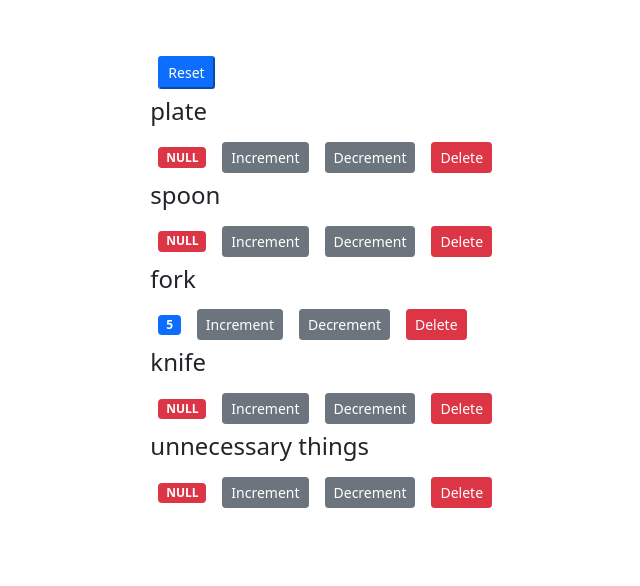
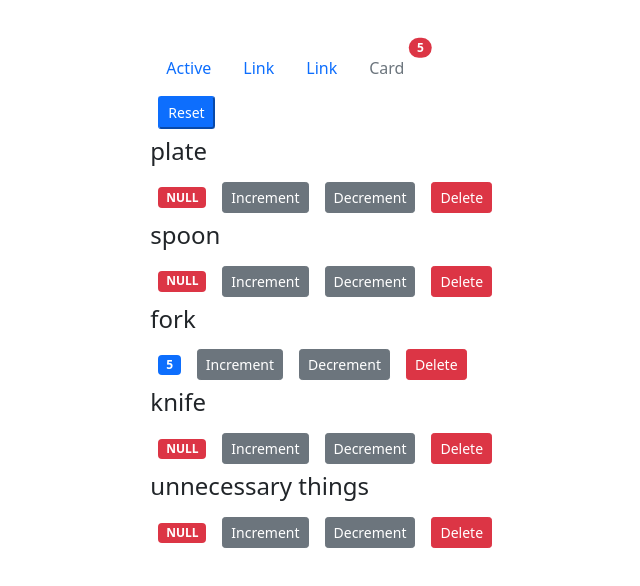
Before and after one commit to Yupiter78/react-counter, a React (Create React App) app: page / in a window 1280 px wide. Shown: the top 586 px of the page, without its empty margins (87-727 px from the left). Built offline with nearby package versions, Linux system fonts and the light colour scheme.

Commit message:
feat: add navbar components

```diff
--- a/src/App.jsx
+++ /dev/null
@@ -1,14 +0,0 @@
-import "./App.css";
-import Counters from "./components/counters";
-
-function App() {
-    return (
-        <div className="col-lg-8 mx-auto p-4 py-md-5">
-            <main>
-                <Counters />
-            </main>
-        </div>
-    );
-}
-
-export default App;
--- /dev/null
+++ b/src/app.jsx
@@ -0,0 +1,59 @@
+import React, { useState } from "react";
+import Counters from "./components/counters";
+import NavBar from "./components/navBar";
+
+function App() {
+    const initialState = [
+        { value: 0, id: 1, name: "plate" },
+        { value: 0, id: 2, name: "spoon" },
+        { value: 5, id: 3, name: "fork" },
+        { value: 0, id: 4, name: "knife" },
+        { value: 0, id: 5, name: "unnecessary things" }
+    ];
+    const [counters, setCounters] = useState(initialState);
+
+    const handleIncrement = (counterId, counterValue) => {
+        const newCounters = [...counters];
+        const indexCounter = newCounters.findIndex(
+            (counter) => counter.id === counterId
+        );
+        newCounters[indexCounter].value = counterValue + 1;
+        setCounters(newCounters);
+    };
+    const handleDecrement = (counterId) => {
+        setCounters(
+            counters.map((counter) => {
+                if (counter.id === counterId && counter.value > 0) {
+                    counter.value -= 1;
+                }
+                return counter;
+            })
+        );
+    };
+    const handleDelete = (counterId) => {
+        console.log(`delete counter id:${counterId}`);
+        setCounters(counters.filter((counter) => counter.id !== counterId));
+    };
+    const handleReset = () => {
+        setCounters(initialState);
+    };
+
+    const handleTotalItems = () =>
+        counters.reduce((prev, cur) => prev + cur.value, 0);
+    return (
+        <div className="col-lg-8 mx-auto p-4 py-md-5">
+            <main>
+                <NavBar totalItems={handleTotalItems()} />
+                <Counters
+                    onIncrement={handleIncrement}
+                    onDecrement={handleDecrement}
+                    onReset={handleReset}
+                    onDelete={handleDelete}
+                    counters={counters}
+                />
+            </main>
+        </div>
+    );
+}
+
+export default App;
--- a/src/components/counters.jsx
+++ b/src/components/counters.jsx
@@ -1,54 +1,14 @@
-import React, { useState } from "react";
+import React from "react";
 import Counter from "./counter";
 
-const Counters = () => {
-    const initialState = [
-        { value: 0, id: 1, name: "plate" },
-        { value: 0, id: 2, name: "spoon" },
-        { value: 5, id: 3, name: "fork" },
-        { value: 0, id: 4, name: "knife" },
-        { value: 0, id: 5, name: "unnecessary things" }
-    ];
-    const [counters, setCounters] = useState(initialState);
-
-    const handleIncrement = (counterId, counterValue) => {
-        const newCounters = [...counters];
-        const indexCounter = newCounters.findIndex(
-            (counter) => counter.id === counterId
-        );
-        newCounters[indexCounter].value = counterValue + 1;
-        setCounters(newCounters);
-    };
-    const handleDecrement = (counterId) => {
-        setCounters(
-            counters.map((counter) => {
-                if (counter.id === counterId && counter.value > 0) {
-                    counter.value -= 1;
-                }
-                return counter;
-            })
-        );
-    };
-    const handleDelete = (counterId) => {
-        console.log(`delete counter id:${counterId}`);
-        setCounters(counters.filter((counter) => counter.id !== counterId));
-    };
-    const handleReset = () => {
-        setCounters(initialState);
-    };
+const Counters = ({ onReset, counters, ...rest }) => {
     return (
         <div>
-            <button className="btn-primary btn-sm m-2" onClick={handleReset}>
+            <button className="btn-primary btn-sm m-2" onClick={onReset}>
                 Reset
             </button>
             {counters.map((counter) => (
-                <Counter
-                    key={counter.id}
-                    onIncrement={handleIncrement}
-                    onDecrement={handleDecrement}
-                    onDelete={handleDelete}
-                    {...counter}
-                />
+                <Counter key={counter.id} {...counter} {...rest} />
             ))}
         </div>
     );
--- /dev/null
+++ b/src/components/navBar.jsx
@@ -0,0 +1,37 @@
+import React from "react";
+
+const NavBar = ({ totalItems }) => {
+    return (
+        <ul className="nav">
+            <li className="nav-item">
+                <a className="nav-link active" aria-current="page" href="/">
+                    Active
+                </a>
+            </li>
+            <li className="nav-item">
+                <a className="nav-link" href="/">
+                    Link
+                </a>
+            </li>
+            <li className="nav-item">
+                <a className="nav-link" href="/">
+                    Link
+                </a>
+            </li>
+            <li className="nav-item">
+                <a
+                    className="nav-link disabled position-relative"
+                    aria-disabled="true"
+                >
+                    Card{" "}
+                    <span className="position-absolute top-0 start-100 translate-middle badge rounded-pill bg-danger">
+                        {totalItems}
+                        <span className="visually-hidden">unread messages</span>
+                    </span>
+                </a>
+            </li>
+        </ul>
+    );
+};
+
+export default NavBar;
--- a/src/index.js
+++ b/src/index.js
@@ -1,7 +1,7 @@
 import React from "react";
 import ReactDOM from "react-dom";
 import "./index.css";
-import App from "./App";
+import App from "./app";
 import reportWebVitals from "./reportWebVitals";
 import "bootstrap/dist/css/bootstrap.css";
 
```
Also changed, not shown: 1 other file (tests, documents, lock files or other folders).
